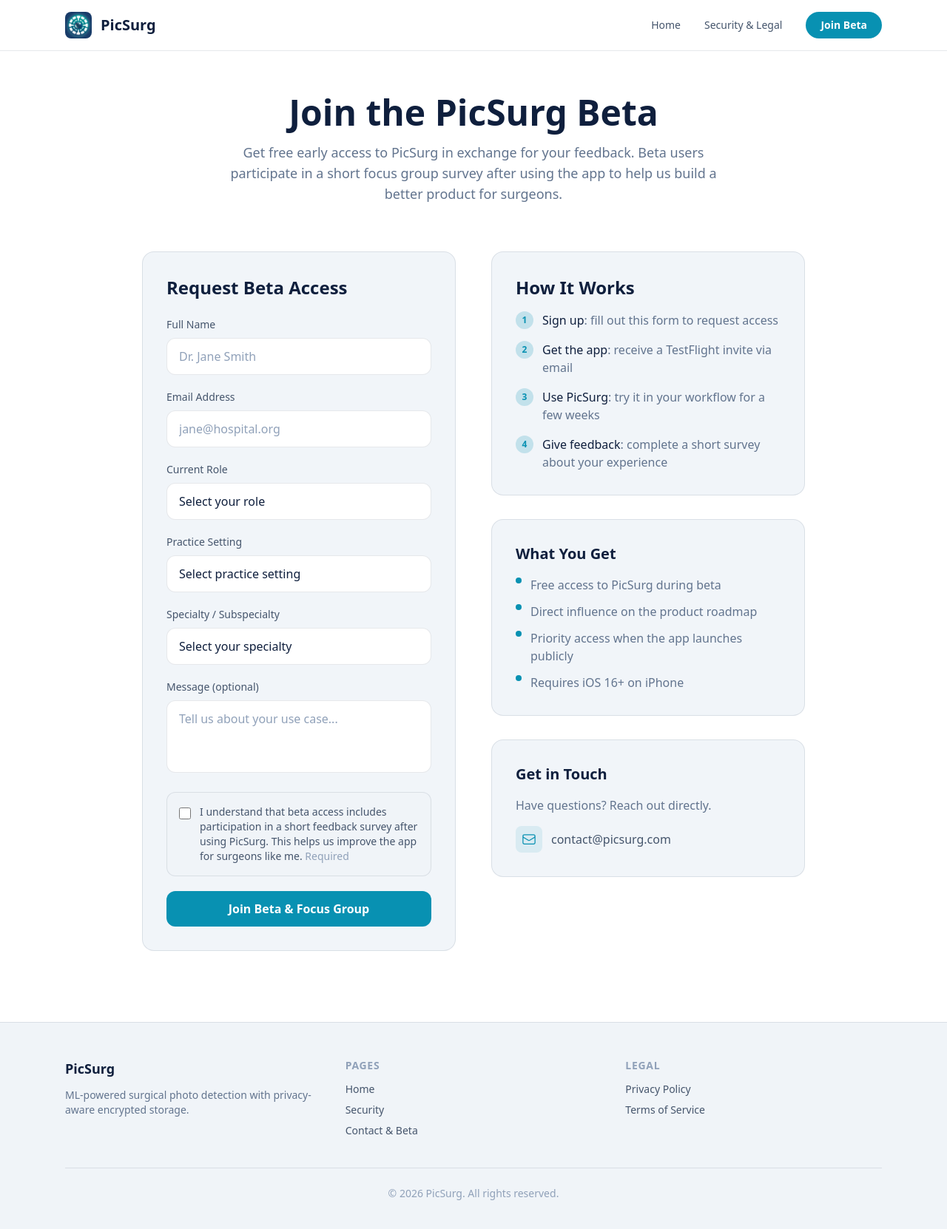
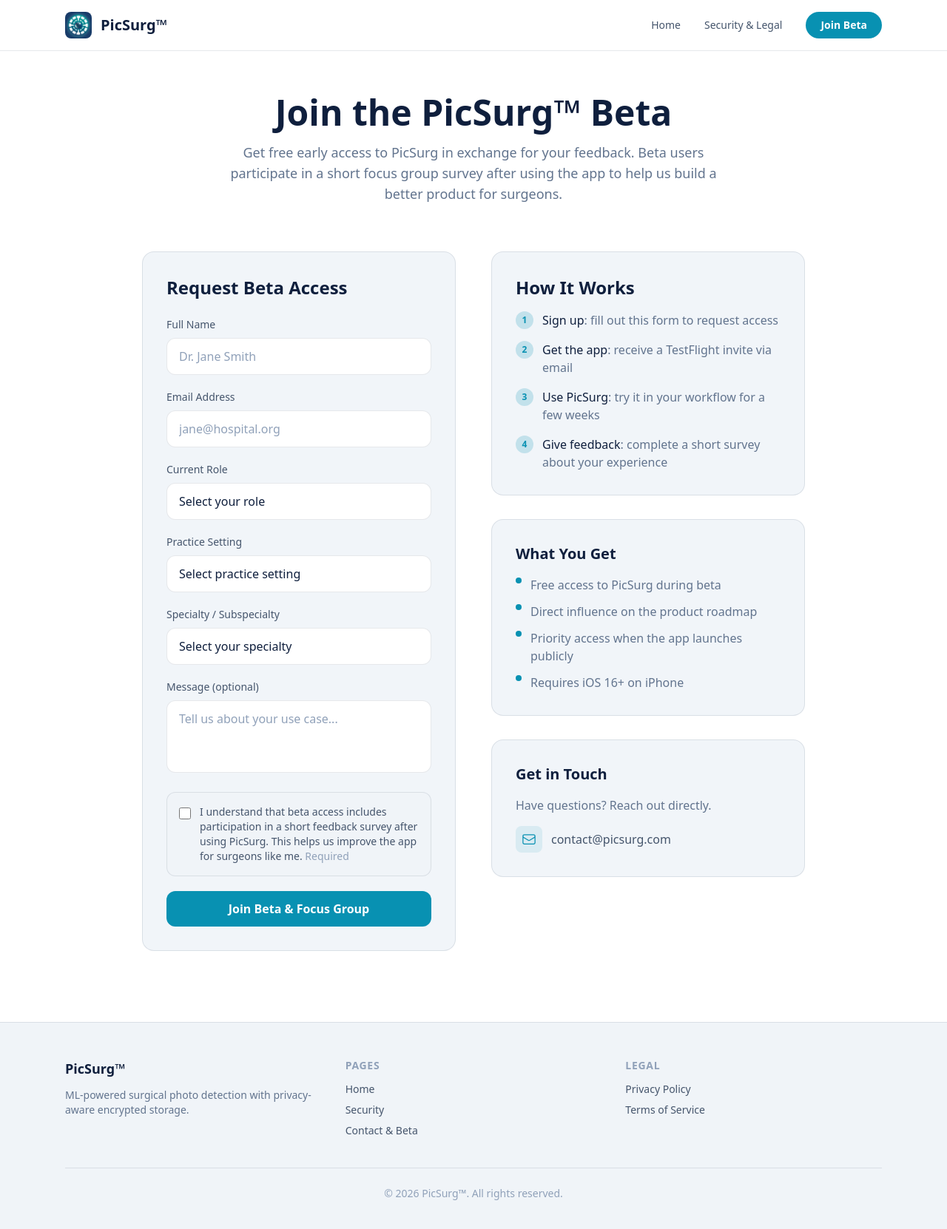
Before and after one commit to PrinceZavier/picsurg, a Next.js app in the folder website/: page /contact in a window 1280 px wide. Shown: the top 1662 px of the page at 74% size. Built offline with nearby package versions, Linux system fonts and the light colour scheme.

Commit message:
Add ™ trademark symbol to PicSurg brand instances across site
Co-Authored-By: Claude Sonnet 4.6 <noreply@anthropic.com>

```diff
--- a/website/src/app/contact/page.tsx
+++ b/website/src/app/contact/page.tsx
@@ -45,7 +45,7 @@ export default function ContactPage() {
         {/* Header */}
         <div className="mb-16 text-center">
           <h1 className="mb-4 text-4xl font-bold text-foreground md:text-5xl">
-            Join the PicSurg Beta
+            Join the PicSurg™ Beta
           </h1>
           <p className="mx-auto max-w-2xl text-lg text-slate-500">
             Get free early access to PicSurg in exchange for your feedback.
--- a/website/src/app/demo/DemoContent.tsx
+++ b/website/src/app/demo/DemoContent.tsx
@@ -23,7 +23,7 @@ export default function DemoContent() {
         {/* Header */}
         <div className="mb-10 flex items-center gap-3">
           <Image src="/logo.png" alt="PicSurg" width={40} height={40} className="rounded-xl" />
-          <span className="text-lg font-bold text-foreground">PicSurg</span>
+          <span className="text-lg font-bold text-foreground">PicSurg™</span>
         </div>
 
         {/* Confidential notice */}
@@ -72,7 +72,7 @@ export default function DemoContent() {
           <a href="https://picsurg.com" className="text-teal hover:underline">picsurg.com</a>
         </p>
         <p className="mt-3 text-center text-xs text-slate-400">
-          © {new Date().getFullYear()} PicSurg. All rights reserved. This technology and its implementation
+          © {new Date().getFullYear()} PicSurg™. All rights reserved. This technology and its implementation
           are proprietary and confidential. Unauthorized reproduction or distribution is prohibited.
         </p>
       </div>
--- a/website/src/app/demo/LoginForm.tsx
+++ b/website/src/app/demo/LoginForm.tsx
@@ -41,7 +41,7 @@ export default function LoginForm() {
         <div className="mb-8 flex justify-center">
           <Image src="/logo.png" alt="PicSurg" width={64} height={64} className="rounded-2xl" />
         </div>
-        <h1 className="mb-2 text-center text-2xl font-bold text-foreground">PicSurg Demo</h1>
+        <h1 className="mb-2 text-center text-2xl font-bold text-foreground">PicSurg™ Demo</h1>
         <p className="mb-8 text-center text-sm text-slate-500">
           This page is restricted to authorized reviewers only.
         </p>
--- a/website/src/app/security/page.tsx
+++ b/website/src/app/security/page.tsx
@@ -76,7 +76,7 @@ export default function SecurityPage() {
         {/* Header */}
         <div className="mb-8 text-center">
           <h1 className="mb-4 text-4xl font-bold text-foreground md:text-5xl">
-            Security & Legal
+            PicSurg™ Security & Legal
           </h1>
           <p className="mx-auto max-w-2xl text-lg text-slate-500">
             PicSurg was designed from the ground up with security as a core principle.
--- a/website/src/components/Footer.tsx
+++ b/website/src/components/Footer.tsx
@@ -6,7 +6,7 @@ export default function Footer() {
       <div className="mx-auto max-w-6xl px-6 py-12">
         <div className="grid gap-8 md:grid-cols-3">
           <div>
-            <h3 className="mb-3 text-lg font-bold text-foreground">PicSurg</h3>
+            <h3 className="mb-3 text-lg font-bold text-foreground">PicSurg™</h3>
             <p className="text-sm text-slate-500">
               ML-powered surgical photo detection with privacy-aware encrypted storage.
             </p>
@@ -28,7 +28,7 @@ export default function Footer() {
           </div>
         </div>
         <div className="mt-10 border-t border-foreground/10 pt-6 text-center text-sm text-slate-400">
-          &copy; {new Date().getFullYear()} PicSurg. All rights reserved.
+          &copy; {new Date().getFullYear()} PicSurg™. All rights reserved.
         </div>
       </div>
     </footer>
--- a/website/src/components/Header.tsx
+++ b/website/src/components/Header.tsx
@@ -12,7 +12,7 @@ export default function Header() {
       <nav className="mx-auto flex max-w-6xl items-center justify-between px-6 py-4">
         <Link href="/" className="flex items-center gap-3">
           <Image src="/icon.png" alt="PicSurg" width={36} height={36} className="rounded-lg" />
-          <span className="text-xl font-bold text-foreground">PicSurg</span>
+          <span className="text-xl font-bold text-foreground">PicSurg™</span>
         </Link>
 
         {/* Desktop nav */}
--- a/website/src/components/Hero.tsx
+++ b/website/src/components/Hero.tsx
@@ -54,7 +54,7 @@ export default function Hero() {
         </h1>
 
         <p className="mx-auto mb-10 max-w-2xl text-lg text-slate-500 md:text-xl">
-          PicSurg uses machine learning to detect operative photos in your camera roll
+          PicSurg™ uses machine learning to detect operative photos in your camera roll
           and locks them in a secure encrypted vault, so your personal and
           professional photos stay separate.
         </p>
```
